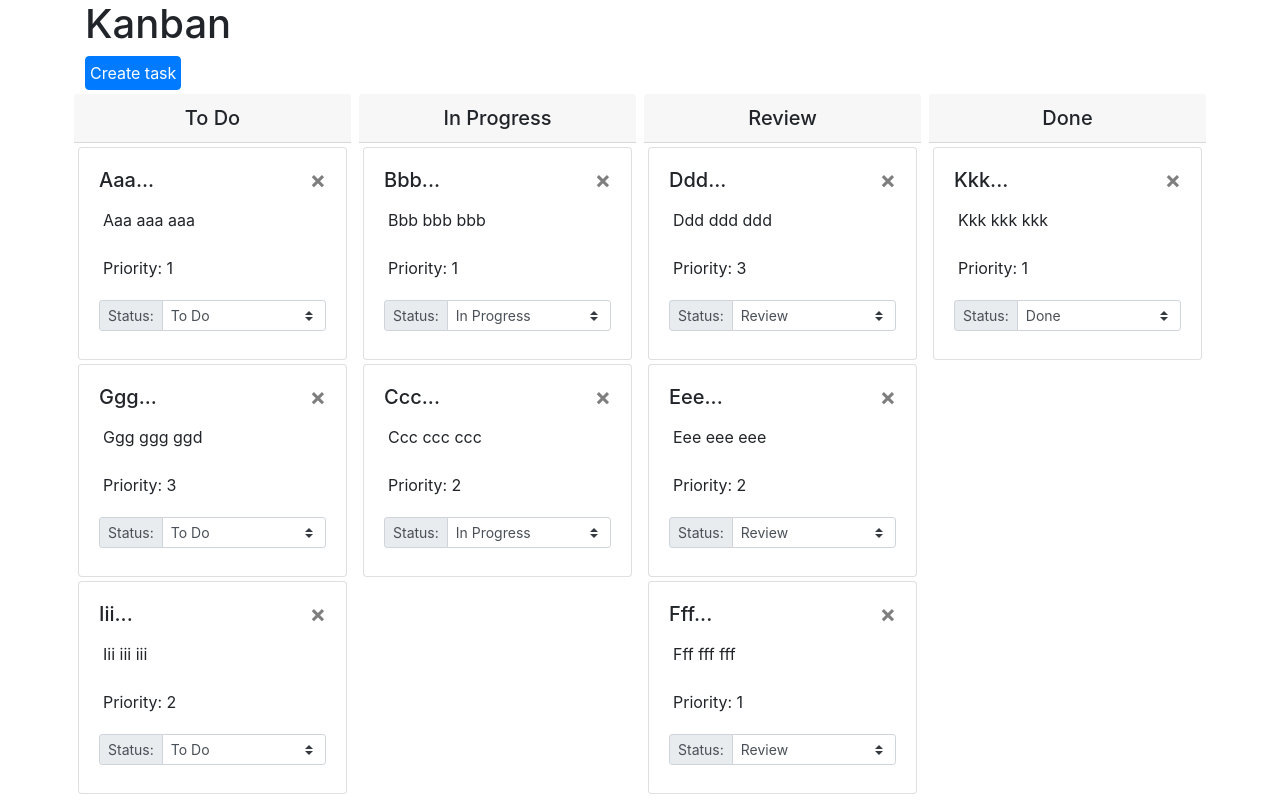
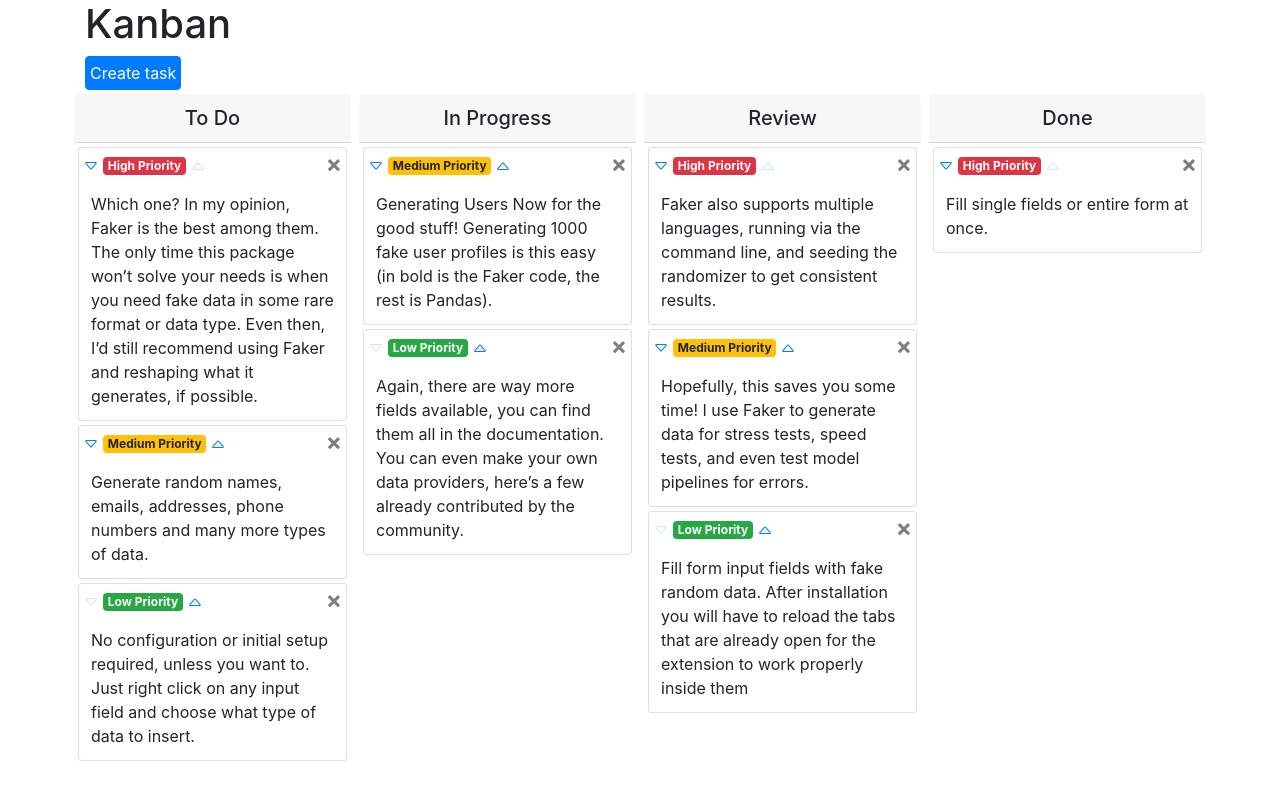
Before and after one commit to atarasevich77/kanban-lesson, a React (Create React App) app: page / in a window 1280 px wide. Built offline with nearby package versions, Linux system fonts and the light colour scheme.

Commit message:
Priority changes

```diff
--- a/package.json
+++ b/package.json
@@ -11,7 +11,8 @@
     "react": "^16.13.1",
     "react-beautiful-dnd": "^13.0.0",
     "react-dom": "^16.13.1",
-    "react-scripts": "3.4.1"
+    "react-scripts": "3.4.1",
+    "uuid": "^8.1.0"
   },
   "scripts": {
     "start": "react-scripts start",
--- a/src/App.js
+++ b/src/App.js
@@ -1,4 +1,5 @@
 import React, {useState} from 'react';
+import { v4 as uuidv4 } from 'uuid';
 import StatusesItem from "./components/Statuses/StatusesItem";
 
 //not so good variant
@@ -20,23 +21,30 @@
 //     s4: {name: 'Done'},
 // }
 
-const initStatuses = [
+const statuses = [
     {id: 1, queue: 1, name: 'To Do'},
     {id: 2, queue: 2, name: 'In Progress'},
     {id: 3, queue: 3, name: 'Review'},
     {id: 4, queue: 4, name: 'Done'}
 ]
-//Many-to-one relation (many tasks to one status)
+
+const priorities = [
+    {id: 1, priority: 'High Priority'},
+    {id: 2, priority: 'Medium Priority'},
+    {id: 3, priority: 'Low Priority'}
+]
+
+//Many-to-one relation (many tasks to one status, and many tasks to one priority)
 const initTasks = [
-    {id: 1, name: 'Aaa aaa aaa', priority: 1, statusId: 1},
-    {id: 2, name: 'Bbb bbb bbb', priority: 1, statusId: 2},
-    {id: 3, name: 'Ccc ccc ccc', priority: 2, statusId: 2},
-    {id: 4, name: 'Ddd ddd ddd', priority: 3, statusId: 3},
-    {id: 5, name: 'Eee eee eee', priority: 2, statusId: 3},
-    {id: 6, name: 'Fff fff fff', priority: 1, statusId: 3},
-    {id: 7, name: 'Ggg ggg ggd', priority: 3, statusId: 1},
-    {id: 8, name: 'Iii iii iii', priority: 2, statusId: 1},
-    {id: 9, name: 'Kkk kkk kkk', priority: 1, statusId: 4}
+    {id: uuidv4(), name: 'Which one?\n' + 'In my opinion, Faker is the best among them. The only time this package won’t solve your needs is when you need fake data in some rare format or data type. Even then, I’d still recommend using Faker and reshaping what it generates, if possible.', priorityId: 1, statusId: 1},
+    {id: uuidv4(), name: 'Generating Users\n' + 'Now for the good stuff! Generating 1000 fake user profiles is this easy (in bold is the Faker code, the rest is Pandas).', priorityId: 2, statusId: 2},
+    {id: uuidv4(), name: 'Again, there are way more fields available, you can find them all in the documentation. You can even make your own data providers, here’s a few already contributed by the community.', priorityId: 3, statusId: 2},
+    {id: uuidv4(), name: 'Faker also supports multiple languages, running via the command line, and seeding the randomizer to get consistent results.', priorityId: 1, statusId: 3},
+    {id: uuidv4(), name: 'Hopefully, this saves you some time! I use Faker to generate data for stress tests, speed tests, and even test model pipelines for errors.', priorityId: 2, statusId: 3},
+    {id: uuidv4(), name: 'Fill form input fields with fake random data.\n' + 'After installation you will have to reload the tabs that are already open for the extension to work properly inside them', priorityId: 3, statusId: 3},
+    {id: uuidv4(), name: 'Generate random names, emails, addresses, phone numbers and many more types of data.', priorityId: 2, statusId: 1},
+    {id: uuidv4(), name: 'No configuration or initial setup required, unless you want to. Just right click on any input field and choose what type of data to insert.', priorityId: 3, statusId: 1},
+    {id: uuidv4(), name: 'Fill single fields or entire form at once.', priorityId: 1, statusId: 4}
 ];
 
 function App() {
@@ -46,6 +54,8 @@
     const [isOpenCreateTaskForm, setIsOpenCreateTaskForm] = useState(false);
     const [isActiveButtonTaskCreate, setIsActiveButtonTaskCreate] = useState(false);
     const [taskName, setTaskName] = useState('');
+    const [priority, setPriority] = useState(priorities[priorities.length - 1].id);
+
 
     const onTaskChange = (e) => {
         setIsActiveButtonTaskCreate(e.target.value.length > 4);
@@ -57,7 +67,7 @@
         const newTask = {
             id: lastTaskId + 1,
             name: taskName,
-            priority: 1,
+            priorityId: priority,
             statusId: 1
 
         };
@@ -68,6 +78,7 @@
 
     const taskReset = (e) => {
         setTaskName('');
+        setPriority(priorities[priorities.length - 1].id);
         setIsOpenCreateTaskForm(false);
         setIsActiveButtonTaskCreate(false);
     }
@@ -75,7 +86,7 @@
     const updateTask = (task) => {
         const updatedTasks = tasks.map(obj => {
             if(obj.id === task.id){
-                return {...obj, name: task.name, priority: task.priority, statusId: task.statusId};
+                return {...obj, name: task.name, priorityId: task.priority, statusId: task.statusId};
             } else {
                 return obj;
             }
@@ -113,6 +124,20 @@
                             <input type="text" className="form-control" placeholder="Describe Your Task"
                                 value={taskName} onChange={onTaskChange}/>
                         </div>
+
+                        <div className="input-group input-group-sm mb-2 mt-2">
+                            <div className="input-group-prepend">
+                                <label className="input-group-text" htmlFor="inputGroupSelect01">Priority:</label>
+                            </div>
+                            <select className="custom-select" id="inputGroupSelect01" defaultValue={priority} onChange={(e) => setPriority(e.target.value)}>
+                                {
+                                    priorities.map(el => {
+                                        return <option key={el.id} value={el.id}>{el.priority}</option>
+                                    })
+                                }
+                            </select>
+                        </div>
+
                         <button type="submit" className="btn btn-primary m-1"
                                 onClick={taskCreate}
                                 disabled={!isActiveButtonTaskCreate}
@@ -122,12 +147,13 @@
                 }
                 <div className="row">
                 {
-                    initStatuses
+                    statuses
                         .sort((a, b) => { return a.queue - b.queue} )
                         .map(el =>
                             <StatusesItem key={el.id}
                                           status={el}
-                                          initStatuses={initStatuses}
+                                          statuses={statuses}
+                                          priorities={priorities}
                                           tasks={tasks}
                                           updateTask={updateTask}
                                           deleteTask={deleteTask}
--- a/src/components/Statuses/StatusesItem.js
+++ b/src/components/Statuses/StatusesItem.js
@@ -3,6 +3,10 @@
 import { DragDropContext, Droppable } from 'react-beautiful-dnd';
 
 const StatusesItem = (props) => {
+
+    const getStatusStyle = (isDraggingOver) => ({
+        background: isDraggingOver ? '#f7f7f7' : '',
+    });
 
     const onDragEnd = (result) => {
         if (!result.destination) {
@@ -19,22 +23,24 @@
 
     return (
         <DragDropContext onDragEnd={onDragEnd}>
-            <Droppable droppableId="droppable">
+            <Droppable droppableId={props.status.name}>
                 {(provided, snapshot) => (
                     <div className="col-sm-3 p-1"
-                        {...provided.droppableProps}
-                        ref={provided.innerRef}
+                         {...provided.droppableProps}
+                         ref={provided.innerRef}
+                         style={getStatusStyle(snapshot.isDraggingOver)}
                     >
                     <h5 className="card-header text-center">{props.status.name}</h5>
                     {
                         props.tasks
-                            // .sort((a, b) => { return a.priority - b.priority} )
+                            // .sort((a, b) => { return a.priorityId - b.priorityId} )
                             .map((task, index) => {
                                 if(task.statusId === props.status.id)
                                     return (
                                         <TasksItem key={task.id}
                                                    index={index}
-                                                   initStatuses={props.initStatuses}
+                                                   statuses={props.statuses}
+                                                   priorities={props.priorities}
                                                    task={task}
                                                    updateTask={props.updateTask}
                                                    deleteTask={props.deleteTask}
--- a/src/components/Tasks/TasksItem.js
+++ b/src/components/Tasks/TasksItem.js
@@ -1,49 +1,64 @@
 import React, {useState} from 'react';
 import { Draggable } from 'react-beautiful-dnd';
+
+const iconPlus = (
+    <svg className="bi bi-caret-up" width="1em" height="1em" viewBox="0 0 16 16" fill="currentColor" xmlns="http://www.w3.org/2000/svg">
+        <path fillRule="evenodd" d="M3.204 11L8 5.519 12.796 11H3.204zm-.753-.659l4.796-5.48a1 1 0 0 1 1.506 0l4.796 5.48c.566.647.106 1.659-.753 1.659H3.204a1 1 0 0 1-.753-1.659z"/>
+    </svg>
+);
+
+const iconDash = (
+    <svg className="bi bi-caret-down" width="1em" height="1em" viewBox="0 0 16 16" fill="currentColor" xmlns="http://www.w3.org/2000/svg">
+        <path fillRule="evenodd" d="M3.204 5L8 10.481 12.796 5H3.204zm-.753.659l4.796 5.48a1 1 0 0 0 1.506 0l4.796-5.48c.566-.647.106-1.659-.753-1.659H3.204a1 1 0 0 0-.753 1.659z"/>
+    </svg>
+);
 
 const TasksItem = (props) => {
 
     const [task, setTask] = useState(props.task);
-    // const [show, setShow] = useState("");
+    const priorityString = props.priorities.find(el => el.id === task.priorityId).priority;
 
-    const title = task.name.substr(0, 3) + "...";
-
-    const onPriorityUp = () => {
-        const updatedTask = {...task, priority: --task.priority};
+    const onPriorityUp = (e) => {
+        e.preventDefault();
+        const updatedTask = {...task, priorityId: --task.priorityId};
         setTask(updatedTask);
         props.updateTask(updatedTask);
     }
 
-    const onPriorityDown = () => {
-        const updatedTask = {...task, priority: ++task.priority}
+    const onPriorityDown = (e) => {
+        e.preventDefault();
+        const updatedTask = {...task, priorityId: ++task.priorityId}
         setTask(updatedTask);
         props.updateTask(updatedTask);
     }
 
     const onStatusChange = (e) => {
-        // e.preventDefault();
         const updatedTask = {...task, statusId: +e.target.value};
         setTask(updatedTask);
         props.updateTask(updatedTask);
-        // setShow("");
     }
 
     const onDeleteTask = () => {
         props.deleteTask(task);
     }
 
-    // const onToggleDropdown = (e) => {
-    //     e.preventDefault();
-    //     setShow(!show ? " show" : "");
-    // }
-
     const getItemStyle = (isDragging, draggableStyle) => ({
         // change background colour if dragging
         background: isDragging ? "lightgrey" : "",
-
         // styles we need to apply on draggables
         ...draggableStyle
     });
+
+    const stylePlus = {
+        pointerEvents: task.priorityId > 1 ? '' : 'none',
+        cursor: task.priorityId > 1 ? '' : 'not-allowed',
+        opacity: task.priorityId > 1 ? 1 : 0.2
+    }
+    const styleDash = {
+        pointerEvents: task.priorityId < 3 ? '' : 'none',
+        cursor: task.priorityId < 3 ? '' : 'not-allowed',
+        opacity: task.priorityId < 3 ? 1 : 0.2
+    }
 
 
     return (
@@ -59,100 +74,46 @@
                             provided.draggableProps.style
                         )}
                     >
-                        <div className="card-body">
-                            <button type="button" className="close text-right" onClick={onDeleteTask} aria-label="Delete">
-                                <span aria-hidden="true">&times;</span>
-                            </button>
-                            <h5 className="card-title">{title}</h5>
-                            <p className="card-text p-1">
+                        <div className="d-flex">
+                            <div className="card-text p-1">
+                                <a className="mr-1" href="#" onClick={onPriorityDown} style={styleDash}>{iconDash}</a>
+                                {priorityString === 'High Priority' &&
+                                    <span className="badge badge-danger">{priorityString}</span>
+                                }
+                                {priorityString === 'Medium Priority' &&
+                                    <span className="badge badge-warning">{priorityString}</span>
+                                }
+                                {priorityString === 'Low Priority' &&
+                                    <span className="badge badge-success">{priorityString}</span>
+                                }
+                                <a className="ml-1" href="#" onClick={onPriorityUp} style={stylePlus}>{iconPlus}</a>
+                            </div>
+                            <div className="ml-auto p-1">
+                                <button type="button" className="close text-right" onClick={onDeleteTask} aria-label="Delete">
+                                    <span aria-hidden="true">&times;</span>
+                                </button>
+                            </div>
+                        </div>
+                        <div className="card-body p-2">
+                            <div className="card-text p-1">
                                 {task.name}
-                            </p>
-                            <p className="card-text p-1">
-                                Priority: {task.priority}
-                            </p>
-                            <div className="input-group input-group-sm mb-2 mt-2">
-                                <div className="input-group-prepend">
-                                    <label className="input-group-text" htmlFor="inputGroupSelect01">Status:</label>
-                                </div>
-                                <select className="custom-select" id="inputGroupSelect01" defaultValue={task.statusId} onChange={onStatusChange}>
-                                    {
-                                        props.initStatuses.map(el => {
-                                            return <option key={el.id} value={el.id}>{el.name}</option>
-                                        })
-                                    }
-                                </select>
                             </div>
-                            {/*<div className="btn-group-vertical btn-group-sm" aria-label={"Priority: " + task.priority}>*/}
-                            {/*    Priority: {task.priority}*/}
-                            {/*    {*/}
-                            {/*        task.priority > 1 &&*/}
-                            {/*        <button className="btn btn-secondary" onClick={onPriorityUp} type="button">Up</button>*/}
-                            {/*    }*/}
-                            {/*    {*/}
-                            {/*        task.priority < 10 &&*/}
-                            {/*        <button className="btn btn-secondary" onClick={onPriorityDown} type="button">Down</button>*/}
-                            {/*    }*/}
+                            {/*<div className="input-group input-group-sm mb-2 mt-2">*/}
+                            {/*    <div className="input-group-prepend">*/}
+                            {/*        <label className="input-group-text" htmlFor="inputGroupSelect01">Status:</label>*/}
+                            {/*    </div>*/}
+                            {/*    <select className="custom-select" id="inputGroupSelect01" defaultValue={task.statusId} onChange={onStatusChange}>*/}
+                            {/*        {*/}
+                            {/*            props.statuses.map(el => {*/}
+                            {/*                return <option key={el.id} value={el.id}>{el.name}</option>*/}
+                            {/*            })*/}
+                            {/*        }*/}
+                            {/*    </select>*/}
                             {/*</div>*/}
                         </div>
                     </div>
             )}
         </Draggable>
-
-
-        // <div className="card m-1">
-        //     <div className="card-body">
-        //         <button type="button" className="close text-right" onClick={onDeleteTask} aria-label="Delete">
-        //             <span aria-hidden="true">&times;</span>
-        //         </button>
-        //         <h5 className="card-title">{title}</h5>
-        //         <p className="card-text p-1">
-        //             {task.name}
-        //         </p>
-        //         <div className="input-group input-group-sm mb-2 mt-2">
-        //             <div className="input-group-prepend">
-        //                 <label className="input-group-text" htmlFor="inputGroupSelect01">Status:</label>
-        //             </div>
-        //             <select className="custom-select" id="inputGroupSelect01" defaultValue={task.statusId} onChange={onStatusChange}>
-        //                 {
-        //                     props.initStatuses.map(el => {
-        //                         return <option key={el.id} value={el.id}>{el.name}</option>
-        //                     })
-        //                 }
-        //             </select>
-        //         </div>
-        //         <div className="btn-group-vertical btn-group-sm" aria-label={"Priority: " + task.priority}>
-        //             Priority: {task.priority}
-        //             {
-        //                 task.priority > 1 &&
-        //                 <button className="btn btn-secondary" onClick={onPriorityUp} type="button">Up</button>
-        //             }
-        //             {
-        //                 task.priority < 10 &&
-        //                 <button className="btn btn-secondary" onClick={onPriorityDown} type="button">Down</button>
-        //             }
-        //         </div>
-        //         {/*This bootstrap dropdown doesn't work */}
-        //         {/*<div className="dropdown">*/}
-        //         {/*    <button className="btn btn-secondary btn-sm dropdown-toggle" type="button" id="dropdownMenuButton"*/}
-        //         {/*            data-toggle="dropdown" aria-haspopup={true} aria-expanded={false}*/}
-        //         {/*            onClick={onToggleDropdown}>*/}
-        //         {/*        {props.initStatuses.map(el => {*/}
-        //         {/*            if(el.id === task.statusId)*/}
-        //         {/*                return el.name*/}
-        //         {/*        })}*/}
-        //         {/*    </button>*/}
-        //         {/*    <div className={"dropdown-menu" + show} aria-labelledby="dropdownMenuButton">*/}
-        //         {/*        {*/}
-        //         {/*            props.initStatuses.filter(el =>*/}
-        //         {/*                el.id !== task.statusId*/}
-        //         {/*            ).map(el =>*/}
-        //         {/*                <a className="dropdown-item" key={el.id} id={el.id} onClick={onStatusChange} href="#">{el.name}</a>*/}
-        //         {/*            )*/}
-        //         {/*        }*/}
-        //         {/*    </div>*/}
-        //         {/*</div>*/}
-        //     </div>
-        // </div>
     );
 };
 
```
Also changed, not shown: 1 other file (tests, documents, lock files or other folders).
